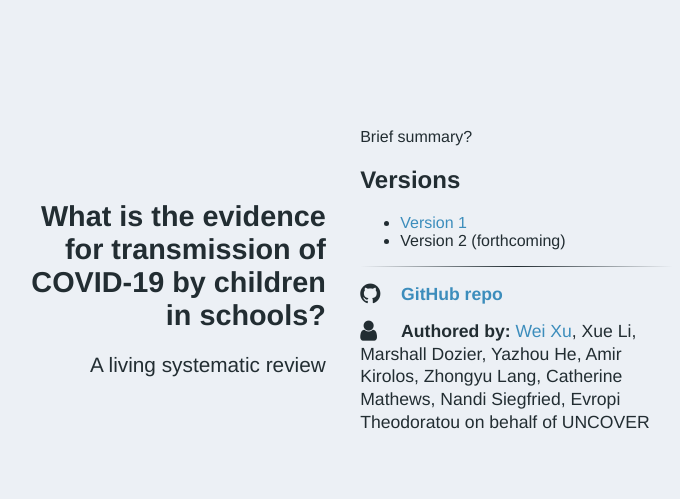
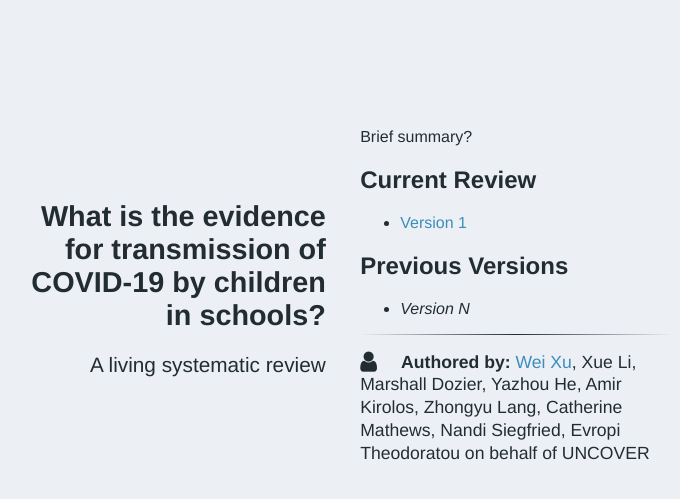
Before and after one commit to mikaelaspringsteen/covidschoolreview, a Jekyll site: the page built from index.html, in a window 1280 px wide. Shown: the top 499 px of the page, without its empty margins (307-987 px from the left). Built offline with Jekyll 4.4.1, drawn with Linux system fonts in a browser that asks for light colours; nearby versions of some CDN libraries.

Commit message:
Update content

```diff
--- a/_includes/content.html
+++ b/_includes/content.html
@@ -1,19 +1,19 @@
 <p>Brief summary?</p>
 
-<h2>Versions</h2>
+<h2>Current Review</h2>
 <ul>
-  <li><a href="https://duckduckgo.com/">Version 1</a></li>
-  <li>Version 2 (forthcoming)</li>
+  <li><a href="https://uncover-livingreview.shinyapps.io/schoolreview/">Version 1</a></li>
+</ul>
+
+<h2>Previous Versions</h2>
+<ul>
+  <li><em>Version N</em></li>
 </ul>
 
 <hr />
 
 <ul class="fa-ul main-list">
   <li class="main-list-item">
-    <span class="fa fa-github fa-lg main-list-item-icon"></span>
-    <a href="https://duckduckgo.com/"><b>GitHub repo</b></a>
-  </li>
-  <li class="main-list-item">
     <span class="fa fa-user fa-lg main-list-item-icon"></span>
     <b>Authored by:</b>
     <a href="https://duckduckgo.com/">Wei Xu</a>, Xue Li, Marshall Dozier, Yazhou He, Amir Kirolos, Zhongyu Lang, Catherine Mathews, Nandi Siegfried, Evropi Theodoratou on behalf of UNCOVER
```
